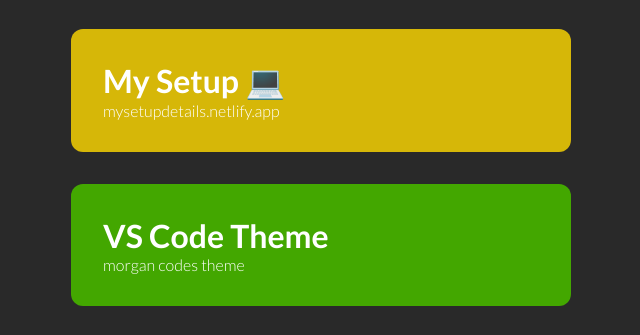
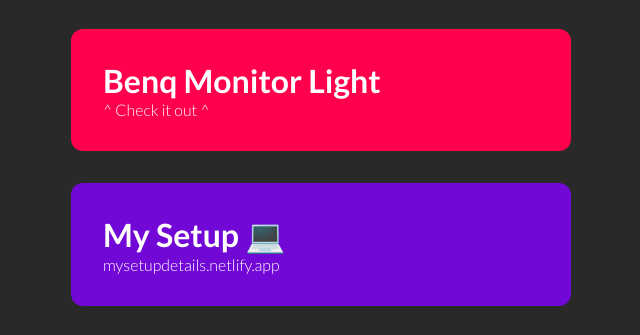
Before and after one commit to DevTyler62/Instagram-links, a plain HTML site: page index.html in a window 1280 px wide. Shown: the part 402-737 px from the top of the page, without its empty margins (319-959 px from the left). Drawn offline with Linux system fonts and the light colour scheme.

Commit message:
Changed colors and added sponsor link

```diff
--- a/index.html
+++ b/index.html
@@ -123,6 +123,12 @@
 					></a>
 				</div>
 			</div>
+			<div class="link__card sponsor container">
+				<a href="https://amzn.to/3LkmIyH class="setup__link">
+					<h1 class="setup__title">Benq Monitor Light</h1>
+					<p class="setup__address">^ Check it out ^</p>
+				</a>
+			</div>
 			<div class="link__card setup container">
 				<a href="https://mysetupdetails.netlify.app/" class="setup__link">
 					<h1 class="setup__title">My Setup 💻</h1>
--- a/style.css
+++ b/style.css
@@ -105,8 +105,12 @@ svg {
 	padding: 2rem;
 }
 
+.sponsor {
+	background-color: #ff004c;
+}
+
 .setup {
-	background-color: #fdd700d0;
+	background-color: #8300fdd0;
 }
 
 .vscode {
```
